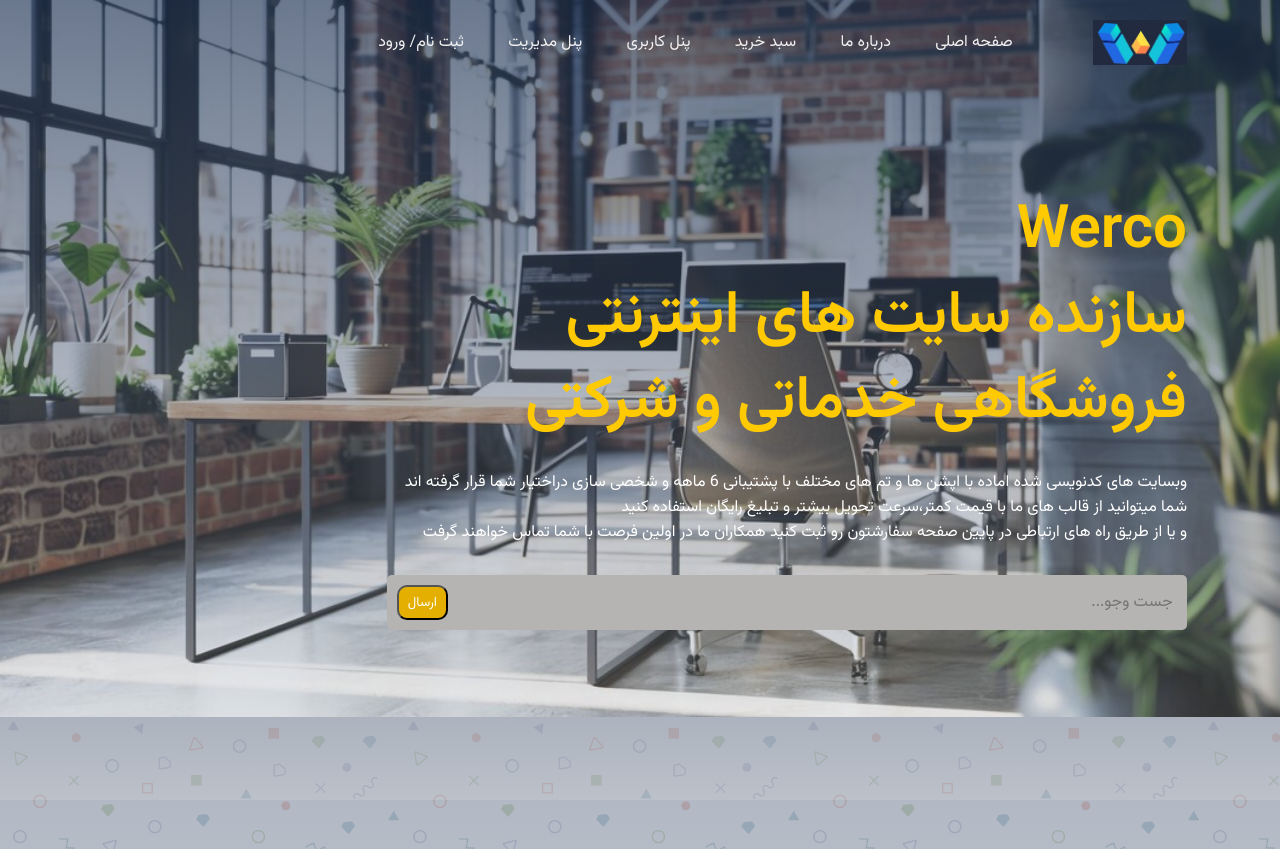
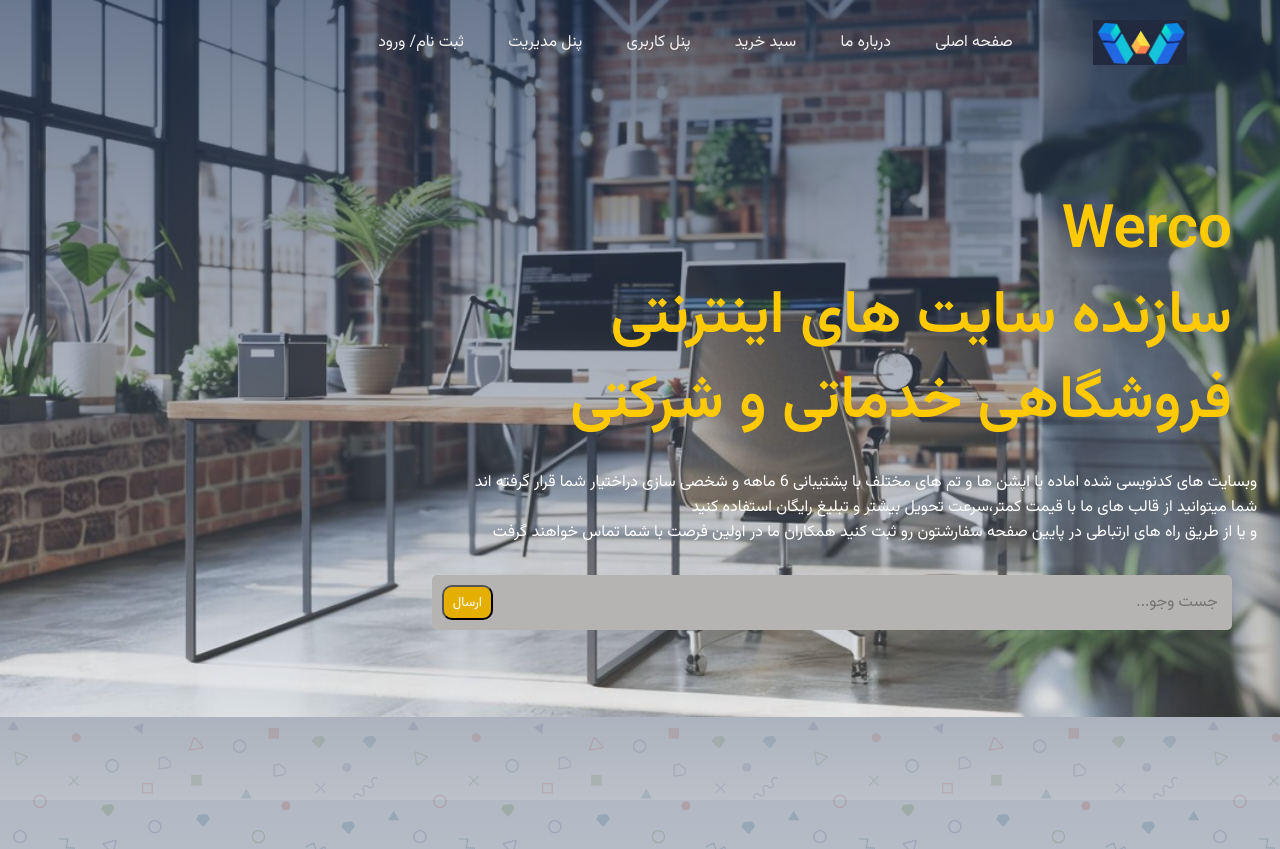
Before and after one commit to werco-ir/onlineshop, a Flask app: a page that uses templates/base.html in a window 1280 px wide. Shown: the top 849 px of the page. Run offline with Flask 3, Linux system fonts and the light colour scheme; data comes from the database, SQL or seed files in the repository; both versions use the stored data as it was after the commit; some libraries are stand-ins or nearby versions.

Commit message:
debug and some changes forbetter design

```diff
--- a/static/css/index.css
+++ b/static/css/index.css
@@ -185,7 +185,7 @@ nav button img {
     line-height: 85px;
     margin-bottom: 25px;
     margin-top: 115px;
-    margin-right: 85px;
+    margin-right: 40px;
     color: #ffca01;
 
 }
@@ -193,8 +193,8 @@ nav button img {
 .header-text p {
     font-size: 16px;
     color: white;
-    margin-right: 85px;
-
+    margin-right: 40px;
+    margin: 0 15px;
 
 }
 
@@ -206,7 +206,8 @@ nav button img {
     padding: 10px;
     margin-top: 30px;
     width: 800px;
-    margin-right: 85px;
+    margin-right: 40px;
+
 
 }
 
@@ -528,8 +529,16 @@ a > img {
 
 
 }
-.product-description-box > h2{
-        color: rgba(255, 1, 90, 0.85);
+.product-description-box p{
+text-align: justify;
+    font-weight: 300;
+    margin: 0 15px;
+
+}
+
+
+.product-description-box > h2 {
+    color: rgba(255, 1, 90, 0.85);
 }
 
 .similar-products-box {
@@ -1318,3 +1327,9 @@ a > img {
 .simple-box-admin-product-add .add-product:hover {
     background: white;
 }
+table tr:nth-child(even){
+    background: rgba(59, 60, 103, 0.09);
+}
+table tr:last-child td{
+    border:none
+}
```
Also changed, not shown: instance/database.db.
